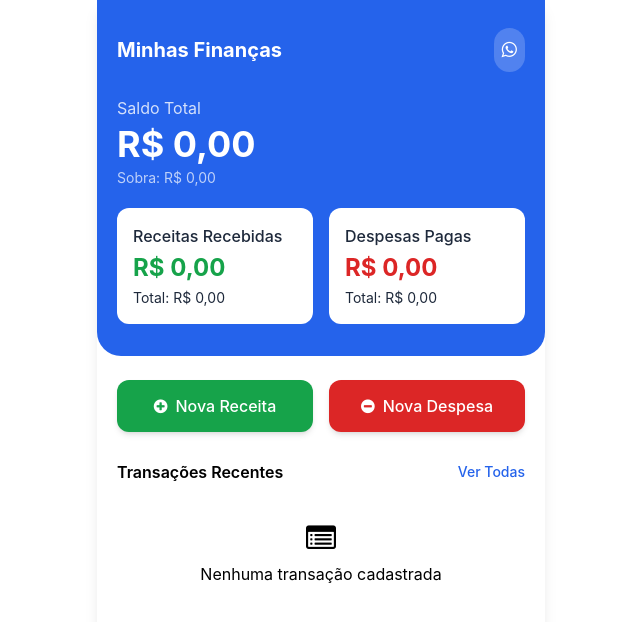
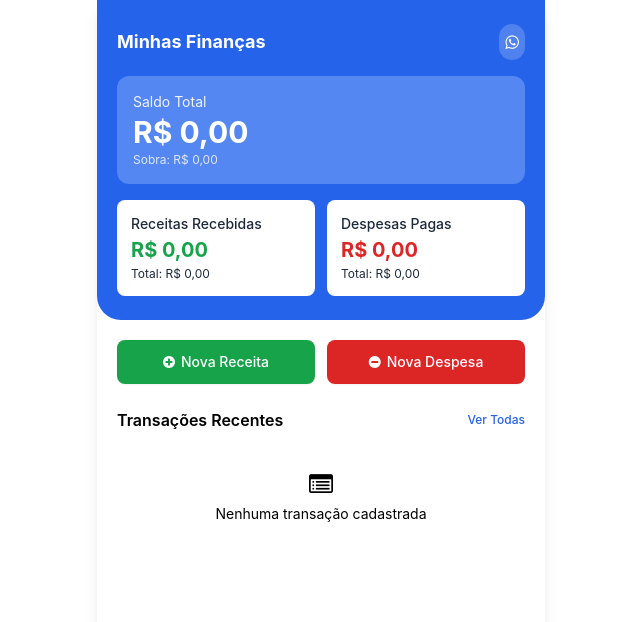
Before and after one commit to galaxyplay1234/meudolar, a plain HTML site: page index.html in a window 1280 px wide. Shown: the whole page, without its empty margins (319-959 px from the left). Drawn offline with nearby package versions, Linux system fonts and the light colour scheme; no server answers.

Commit message:
Atualizar o index.html

```diff
--- a/index.html
+++ b/index.html
@@ -17,7 +17,7 @@
                 extend: {
                     colors: {
                         primary: '#2563EB',
-                        primaryLight: '#3B82F6',
+                        primaryLight: '#BFDBFE', // Azul clarinho
                         success: '#16A34A',
                         danger: '#DC2626',
                         warning: '#F59E0B',
@@ -63,62 +63,62 @@
 </head>
 <body class="bg-gray-50 font-inter text-gray-800 no-select">
     <div class="max-w-md mx-auto bg-white min-h-screen shadow-lg">
-        <!-- CABEÇALHO AZUL COM TUDO DENTRO -->
-        <header class="bg-primary text-white px-5 pt-7 pb-8 rounded-b-3xl">
-            <div class="flex justify-between items-center mb-6">
-                <h1 class="text-xl font-bold">Minhas Finanças</h1>
-                <button onclick="abrirModalWhatsapp()" class="text-lg bg-white/20 p-2 rounded-full">
+        <!-- CABEÇALHO AZUL MAIS COMPACTO -->
+        <header class="bg-primary text-white px-5 pt-6 pb-6 rounded-b-3xl">
+            <div class="flex justify-between items-center mb-4">
+                <h1 class="text-lg font-bold">Minhas Finanças</h1>
+                <button onclick="abrirModalWhatsapp()" class="text-base bg-white/20 p-1.5 rounded-full">
                     <i class="fa fa-whatsapp"></i>
                 </button>
             </div>
 
-            <!-- SALDO TOTAL -->
-            <div class="mb-5">
-                <p class="text-white/80 text-base">Saldo Total</p>
-                <h2 class="text-4xl font-bold mt-1">R$ <span id="saldoTotal">0,00</span></h2>
-                <p class="text-white/70 text-sm mt-1">Sobra: R$ <span id="valorSobra">0,00</span></p>
+            <!-- SALDO TOTAL COM FUNDO AZUL CLARINHO -->
+            <div class="bg-primaryLight/30 rounded-xl p-4 mb-4">
+                <p class="text-white/90 text-sm">Saldo Total</p>
+                <h2 class="text-3xl font-bold mt-0.5">R$ <span id="saldoTotal">0,00</span></h2>
+                <p class="text-white/80 text-xs mt-0.5">Sobra: R$ <span id="valorSobra">0,00</span></p>
             </div>
 
-            <!-- CARDS BRANCOS AGORA DENTRO DO AZUL -->
-            <div class="grid grid-cols-2 gap-4">
+            <!-- CARDS BRANCOS COMPACTOS DENTRO DO AZUL -->
+            <div class="grid grid-cols-2 gap-3">
                 <!-- RECEITAS -->
-                <div class="bg-white rounded-xl p-4 text-dark">
-                    <p class="text-base font-medium mb-1">Receitas Recebidas</p>
-                    <p class="text-2xl font-bold text-success">R$ <span id="receitasPagas">0,00</span></p>
-                    <p class="text-gray-600 text-sm mt-1">Total: R$ <span id="receitasTotal">0,00</span></p>
+                <div class="bg-white rounded-lg p-3.5 text-dark">
+                    <p class="text-sm font-medium mb-0.5">Receitas Recebidas</p>
+                    <p class="text-xl font-bold text-success">R$ <span id="receitasPagas">0,00</span></p>
+                    <p class="text-gray-600 text-xs mt-0.5">Total: R$ <span id="receitasTotal">0,00</span></p>
                 </div>
 
                 <!-- DESPESAS -->
-                <div class="bg-white rounded-xl p-4 text-dark">
-                    <p class="text-base font-medium mb-1">Despesas Pagas</p>
-                    <p class="text-2xl font-bold text-danger">R$ <span id="despesasPagas">0,00</span></p>
-                    <p class="text-gray-600 text-sm mt-1">Total: R$ <span id="despesasTotal">0,00</span></p>
+                <div class="bg-white rounded-lg p-3.5 text-dark">
+                    <p class="text-sm font-medium mb-0.5">Despesas Pagas</p>
+                    <p class="text-xl font-bold text-danger">R$ <span id="despesasPagas">0,00</span></p>
+                    <p class="text-gray-600 text-xs mt-0.5">Total: R$ <span id="despesasTotal">0,00</span></p>
                 </div>
             </div>
         </header>
 
         <!-- BOTÕES MENORES -->
-        <div class="px-5 mt-6">
-            <div class="grid grid-cols-2 gap-4">
-                <button onclick="abrirModal('receita')" class="bg-success text-white rounded-xl p-3.5 shadow-md flex items-center justify-center gap-2 text-base font-medium">
+        <div class="px-5 mt-5">
+            <div class="grid grid-cols-2 gap-3">
+                <button onclick="abrirModal('receita')" class="bg-success text-white rounded-lg p-3 shadow-sm flex items-center justify-center gap-1.5 text-sm font-medium">
                     <i class="fa fa-plus-circle"></i> Nova Receita
                 </button>
-                <button onclick="abrirModal('despesa')" class="bg-danger text-white rounded-xl p-3.5 shadow-md flex items-center justify-center gap-2 text-base font-medium">
+                <button onclick="abrirModal('despesa')" class="bg-danger text-white rounded-lg p-3 shadow-sm flex items-center justify-center gap-1.5 text-sm font-medium">
                     <i class="fa fa-minus-circle"></i> Nova Despesa
                 </button>
             </div>
         </div>
 
-        <div class="px-5 mt-7">
+        <div class="px-5 mt-6">
             <div class="flex justify-between items-center mb-3">
                 <h3 class="text-base font-semibold">Transações Recentes</h3>
-                <a href="#" class="text-primary text-sm font-medium">Ver Todas</a>
+                <a href="#" class="text-primary text-xs font-medium">Ver Todas</a>
             </div>
 
-            <div id="listaTransacoes" class="space-y-2.5 max-h-[380px] overflow-y-auto scrollbar-hide">
+            <div id="listaTransacoes" class="space-y-2 max-h-[400px] overflow-y-auto scrollbar-hide">
                 <div class="text-center text-gray-400 py-6">
-                    <i class="fa fa-list-alt text-3xl mb-1.5"></i>
-                    <p>Nenhuma transação cadastrada</p>
+                    <i class="fa fa-list-alt text-2xl mb-1"></i>
+                    <p class="text-sm">Nenhuma transação cadastrada</p>
                 </div>
             </div>
         </div>
@@ -135,18 +135,18 @@
                     <input type="hidden" id="tipoTransacao" value="">
                     <input type="hidden" id="idEdicao" value="">
 
-                    <div class="mb-3.5">
+                    <div class="mb-3">
                         <label class="block text-sm font-medium text-gray-600 mb-1">Valor (R$)</label>
                         <input type="text" id="valor" class="w-full border border-gray-200 rounded-lg p-2.5 focus:outline-none focus:ring-2 focus:ring-primary/40" placeholder="0,00" required oninput="mascaraValor(this)">
                     </div>
 
-                    <div class="mb-3.5">
+                    <div class="mb-3">
                         <label class="block text-sm font-medium text-gray-600 mb-1">Descrição</label>
                         <input type="text" id="descricao" class="w-full border border-gray-200 rounded-lg p-2.5 focus:outline-none focus:ring-2 focus:ring-primary/40" required>
                     </div>
 
                     <!-- CAMPO DATA -->
-                    <div class="mb-3.5">
+                    <div class="mb-3">
                         <label class="block text-sm font-medium text-gray-600 mb-1">Data</label>
                         <div class="campo-data-wrapper w-full border border-gray-200 rounded-lg p-2.5 focus-within:ring-2 focus-within:ring-primary/40 relative">
                             <div id="dataVisual" class="data-visual">Selecione uma data</div>
@@ -155,14 +155,14 @@
                         </div>
                     </div>
 
-                    <div class="mb-3.5">
+                    <div class="mb-3">
                         <label class="block text-sm font-medium text-gray-600 mb-1">Categoria</label>
                         <select id="categoria" class="w-full border border-gray-200 rounded-lg p-2.5 focus:outline-none focus:ring-2 focus:ring-primary/40" required>
                             <option value="">Selecione</option>
                         </select>
                     </div>
 
-                    <div class="mb-5">
+                    <div class="mb-4">
                         <label class="block text-sm font-medium text-gray-600 mb-1.5">Status</label>
                         <div class="grid grid-cols-2 gap-2.5">
                             <label class="flex items-center justify-center gap-1.5 border border-success text-success rounded-lg p-2.5 cursor-pointer hover:bg-success/5 transition has-[:checked]:bg-success has-[:checked]:text-white">
@@ -403,7 +403,6 @@ function atualizarDados(transacoes) {
     });
 
     const saldoTotal = receitasJaRecebidas - despesasJaPagas;
-    // Valor que vai sobrar: Total de receitas menos total de despesas
     const valorSobra = totalReceitasGeral - totalDespesasGeral;
 
     document.getElementById('saldoTotal').textContent = formatarValor(saldoTotal);
@@ -419,7 +418,7 @@ function atualizarDados(transacoes) {
 function atualizarLista(transacoes) {
     const lista = document.getElementById('listaTransacoes');
     if (transacoes.length === 0) {
-        lista.innerHTML = `<div class="text-center text-gray-400 py-6"><i class="fa fa-list-alt text-3xl mb-1.5"></i><p>Nenhuma transação cadastrada</p></div>`;
+        lista.innerHTML = `<div class="text-center text-gray-400 py-6"><i class="fa fa-list-alt text-2xl mb-1"></i><p class="text-sm">Nenhuma transação cadastrada</p></div>`;
         return;
     }
 
@@ -427,17 +426,17 @@ function atualizarLista(transacoes) {
     transacoes.forEach(t => {
         const icone = t.tipo === 'receita' ? 'fa-arrow-up' : 'fa-arrow-down';
         const cor = t.tipo === 'receita' ? 'text-success' : 'text-danger';
-        const origem = t.origem === 'whatsapp' ? '<span class="text-xs text-whatsapp ml-1.5"><i class="fa fa-whatsapp"></i></span>' : '';
+        const origem = t.origem === 'whatsapp' ? '<span class="text-xs text-whatsapp ml-1"><i class="fa fa-whatsapp"></i></span>' : '';
         const statusTexto = t.tipo === 'receita'
             ? (t.status === 'pago' ? 'Recebida' : 'A Receber')
             : (t.status === 'pago' ? 'Pago' : 'A Pagar');
         const statusCor = t.status === 'pago' ? 'text-success' : 'text-warning';
 
         lista.innerHTML += `
-            <div onclick="abrirEdicao('${t.id}')" class="flex items-center justify-between bg-gray-50 p-3.5 rounded-xl cursor-pointer hover:bg-gray-100 transition">
+            <div onclick="abrirEdicao('${t.id}')" class="flex items-center justify-between bg-gray-50 p-3 rounded-lg cursor-pointer hover:bg-gray-100 transition">
                 <div class="flex items-center gap-2.5">
-                    <div class="w-9 h-9 rounded-full flex items-center justify-center ${cor} bg-opacity-10">
-                        <i class="fa ${icone}"></i>
+                    <div class="w-8 h-8 rounded-full flex items-center justify-center ${cor} bg-opacity-10">
+                        <i class="fa ${icone} text-sm"></i>
                     </div>
                     <div>
                         <h4 class="font-medium text-sm">${t.descricao} ${origem}</h4>
@@ -445,7 +444,7 @@ function atualizarLista(transacoes) {
                     </div>
                 </div>
                 <div class="text-right">
-                    <p class="font-semibold ${cor}">R$ ${formatarValor(t.valor)}</p>
+                    <p class="font-semibold text-sm ${cor}">R$ ${formatarValor(t.valor)}</p>
                 </div>
             </div>`;
     });
```
